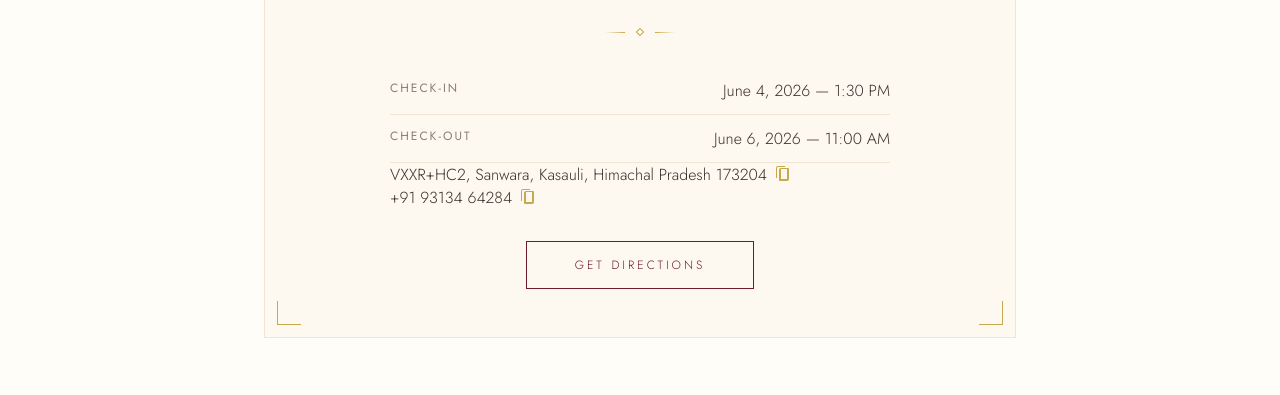
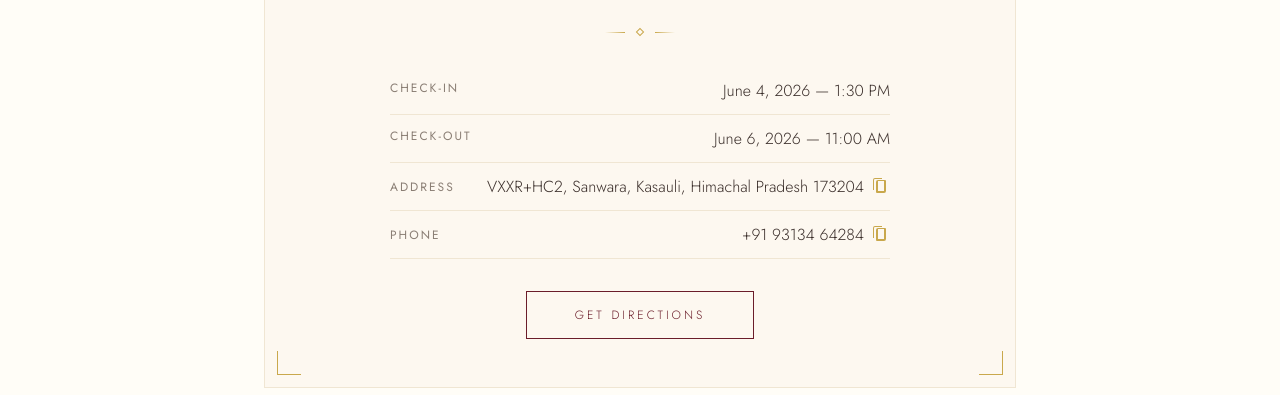
Before and after one commit to ananmay1224/Wedding, a plain HTML site: page accommodations/index.html in a window 1280 px wide. Shown: the part 636-1031 px from the top of the page. Drawn offline with nearby package versions, Linux system fonts and the light colour scheme; a small style sheet from the web is missing.

Commit message:
Update index.html

```diff
--- a/accommodations/index.html
+++ b/accommodations/index.html
@@ -77,8 +77,10 @@
           <span class="sans" style="font-size:16px;color:var(--text-dark);font-weight:300">June 6, 2026 — 11:00 AM</span>
         </div>
 
-        <!-- Address with copy icon -->
-        <div style="display:flex;align-items:center;gap:6px;position:relative">
+        <!-- Address with copy button -->
+        <div style="display:flex;justify-content:space-between;padding:12px 0;border-bottom:1px solid var(--cream-dark);flex-wrap:wrap;gap:8px;align-items:center">
+          <span class="sans" style="font-size:12px;letter-spacing:2px;color:var(--warm-gray);text-transform:uppercase">Address</span>
+          <span style="display:flex;align-items:center;gap:6px;position:relative">
             <span id="addressText" class="sans" style="font-size:16px;color:var(--text-dark);font-weight:300">
               VXXR+HC2, Sanwara, Kasauli, Himachal Pradesh 173204
             </span>
@@ -88,10 +90,13 @@
                 <path d="M13 3H6a2 2 0 0 0-2 2v10a1 1 0 0 0 1 1h7a2 2 0 0 0 2-2V4a1 1 0 0 0-1-1zm-1 11H6V4h6v10z"/>
               </svg>
             </button>
+          </span>
         </div>
 
-        <!-- Phone with copy icon -->
-        <div style="display:flex;align-items:center;gap:6px;position:relative">
+        <!-- Phone with copy button -->
+        <div style="display:flex;justify-content:space-between;padding:12px 0;border-bottom:1px solid var(--cream-dark);flex-wrap:wrap;gap:8px;align-items:center">
+          <span class="sans" style="font-size:12px;letter-spacing:2px;color:var(--warm-gray);text-transform:uppercase">Phone</span>
+          <span style="display:flex;align-items:center;gap:6px;position:relative">
             <span id="phoneText" class="sans" style="font-size:16px;color:var(--text-dark);font-weight:300">
               +91 93134 64284
             </span>
@@ -101,6 +106,7 @@
                 <path d="M13 3H6a2 2 0 0 0-2 2v10a1 1 0 0 0 1 1h7a2 2 0 0 0 2-2V4a1 1 0 0 0-1-1zm-1 11H6V4h6v10z"/>
               </svg>
             </button>
+          </span>
         </div>
 
       </div>
```
Lines whose indentation alone changed are shown as unchanged.
